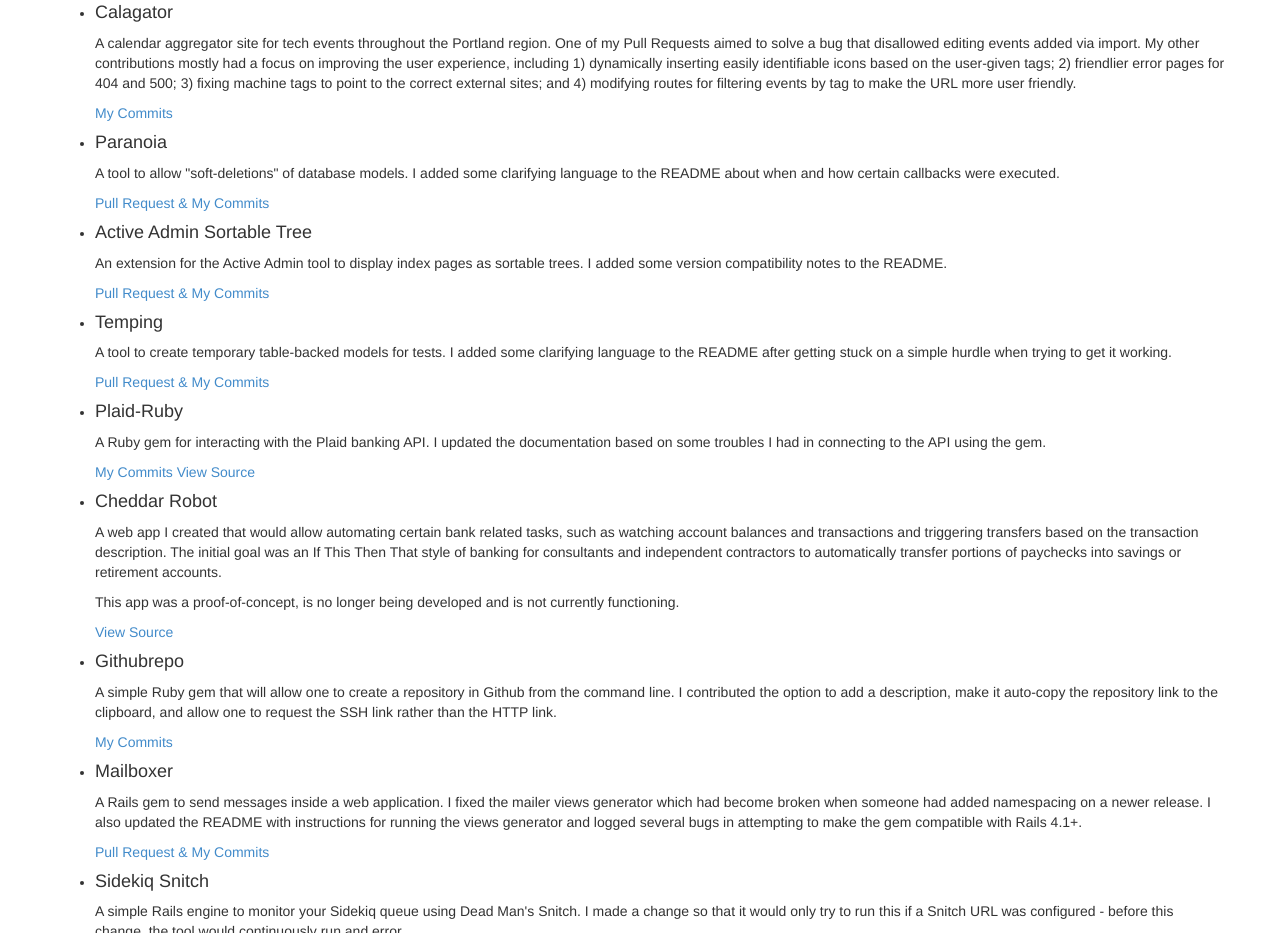
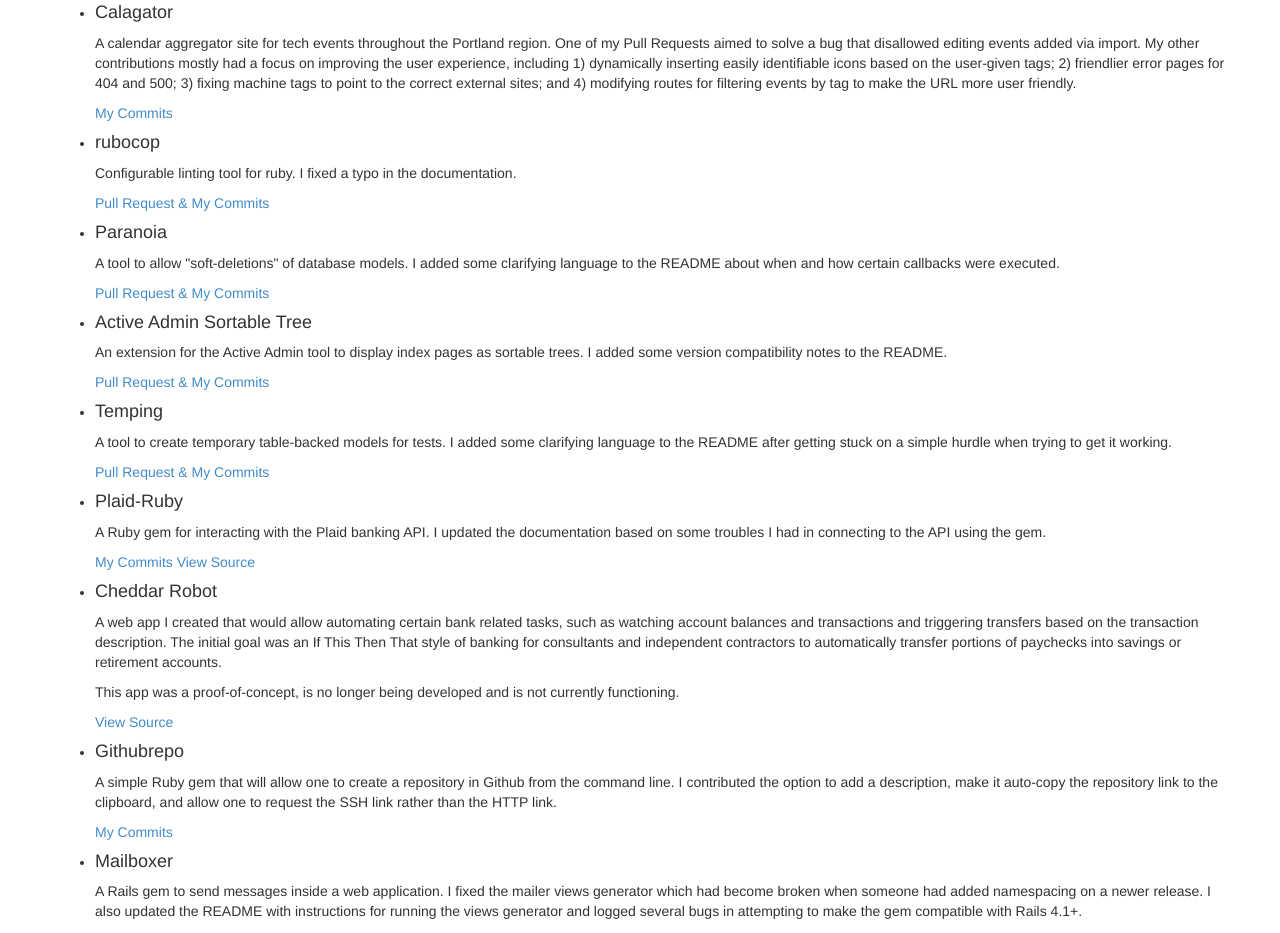
Before and after one commit to supremebeing7/supremebeing7.github.io, a plain HTML site: page projects.html in a window 1280 px wide. Shown: the part 947-1880 px from the top of the page. Drawn offline with Linux system fonts and the light colour scheme.

Commit message:
Add rubocop contrib

```diff
--- a/projects.html
+++ b/projects.html
@@ -67,6 +67,11 @@
             <h4>Calagator</h4>
             <p>A calendar aggregator site for tech events throughout the Portland region. One of my Pull Requests aimed to solve a bug that disallowed editing events added via import. My other contributions mostly had a focus on improving the user experience, including 1) dynamically inserting easily identifiable icons based on the user-given tags; 2) friendlier error pages for 404 and 500; 3) fixing machine tags to point to the correct external sites; and 4) modifying routes for filtering events by tag to make the URL more user friendly.</p>
             <a href="https://github.com/calagator/calagator/commits?author=supremebeing7">My Commits</a>
+          </li>
+          <li>
+            <h4>rubocop</h4>
+            <p>Configurable linting tool for ruby. I fixed a typo in the documentation.</p>
+            <a href="https://github.com/bbatsov/rubocop/pull/4561">Pull Request & My Commits</a>
           </li>
           <li>
             <h4>Paranoia</h4>
```
